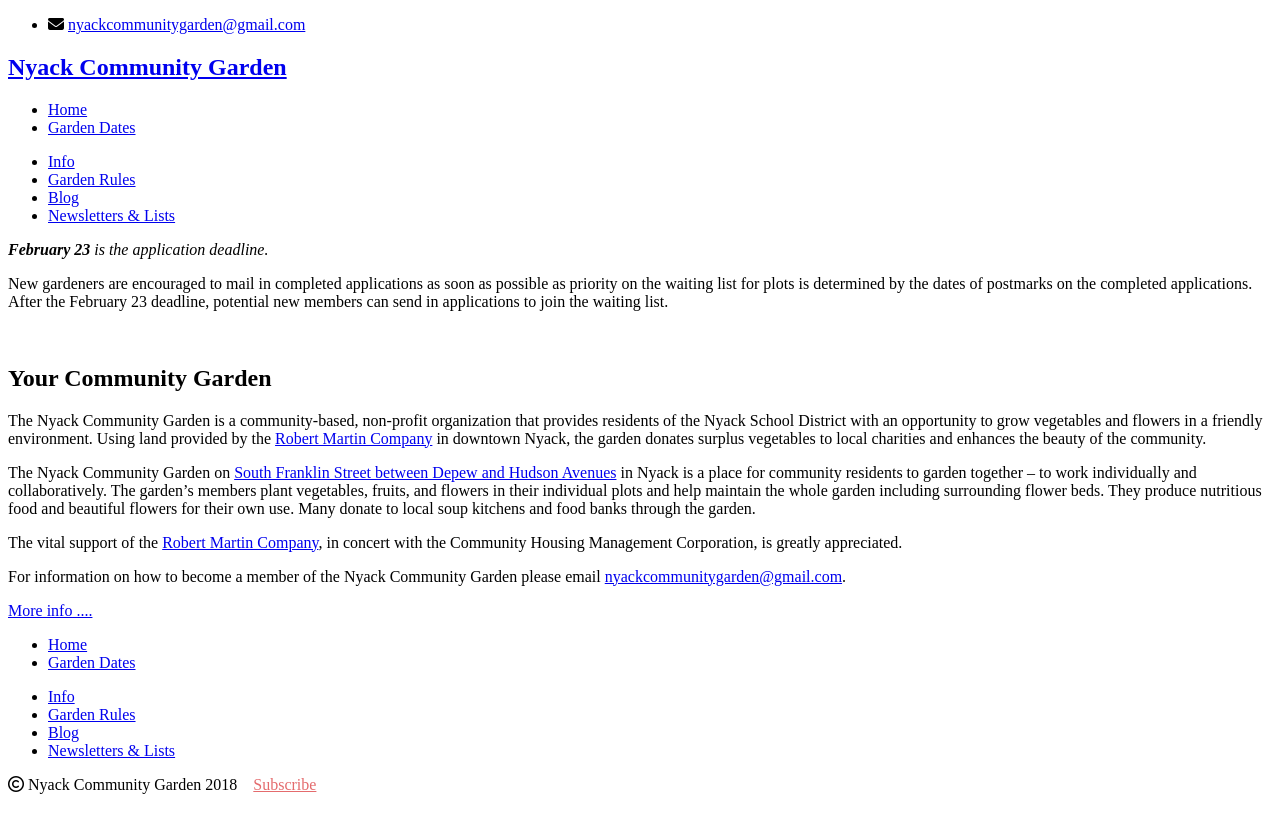
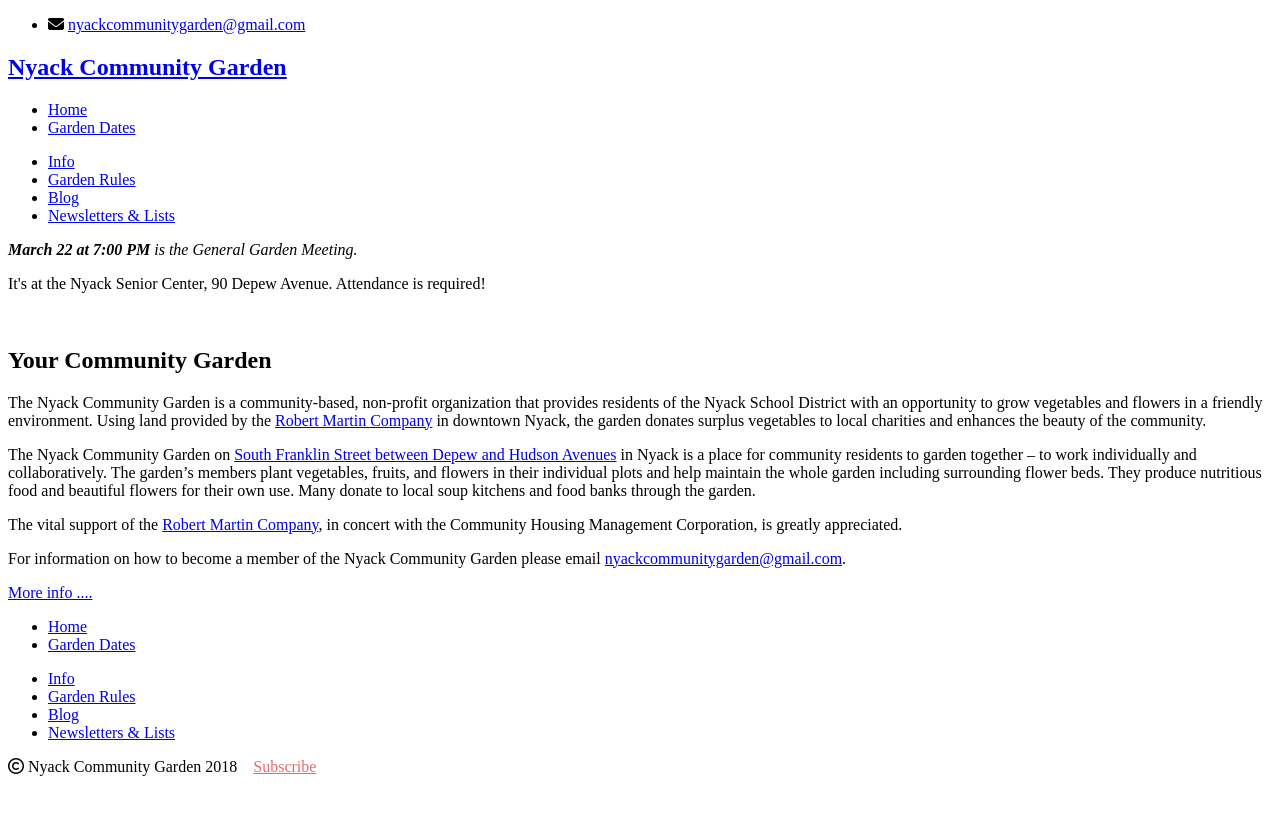
Before and after one commit to bosborne/nyackcommunitygarden, a Jekyll site: the page built from index.html, in a window 1280 px wide. Shown: the top 833 px of the page. Built offline with Jekyll 4.4.1, drawn with Linux system fonts in a browser that asks for light colours; nearby versions of some CDN libraries; library files that are not in the unit come from our copies.

Commit message:
Change dates

```diff
--- a/_layouts/default.html
+++ b/_layouts/default.html
@@ -18,11 +18,10 @@
     <div class="content">
       <div class="container">
         <div class="bannerbox">
-          <i><b>February 23</b> is the application deadline.</i>
+          <i><b>March 22 at 7:00 PM</b> is the General Garden Meeting.</i>
 </p>
 <p>
-New gardeners are encouraged to mail in completed applications as soon as possible as priority on the waiting list for plots is determined by the dates of postmarks on the completed applications. After the February 23 deadline, potential new members can send in applications to join the waiting list.
-</p>
+It's at the Nyack Senior Center, 90 Depew Avenue. Attendance is required!</p>
           <br>
         </div>
         {{ content }}
```
